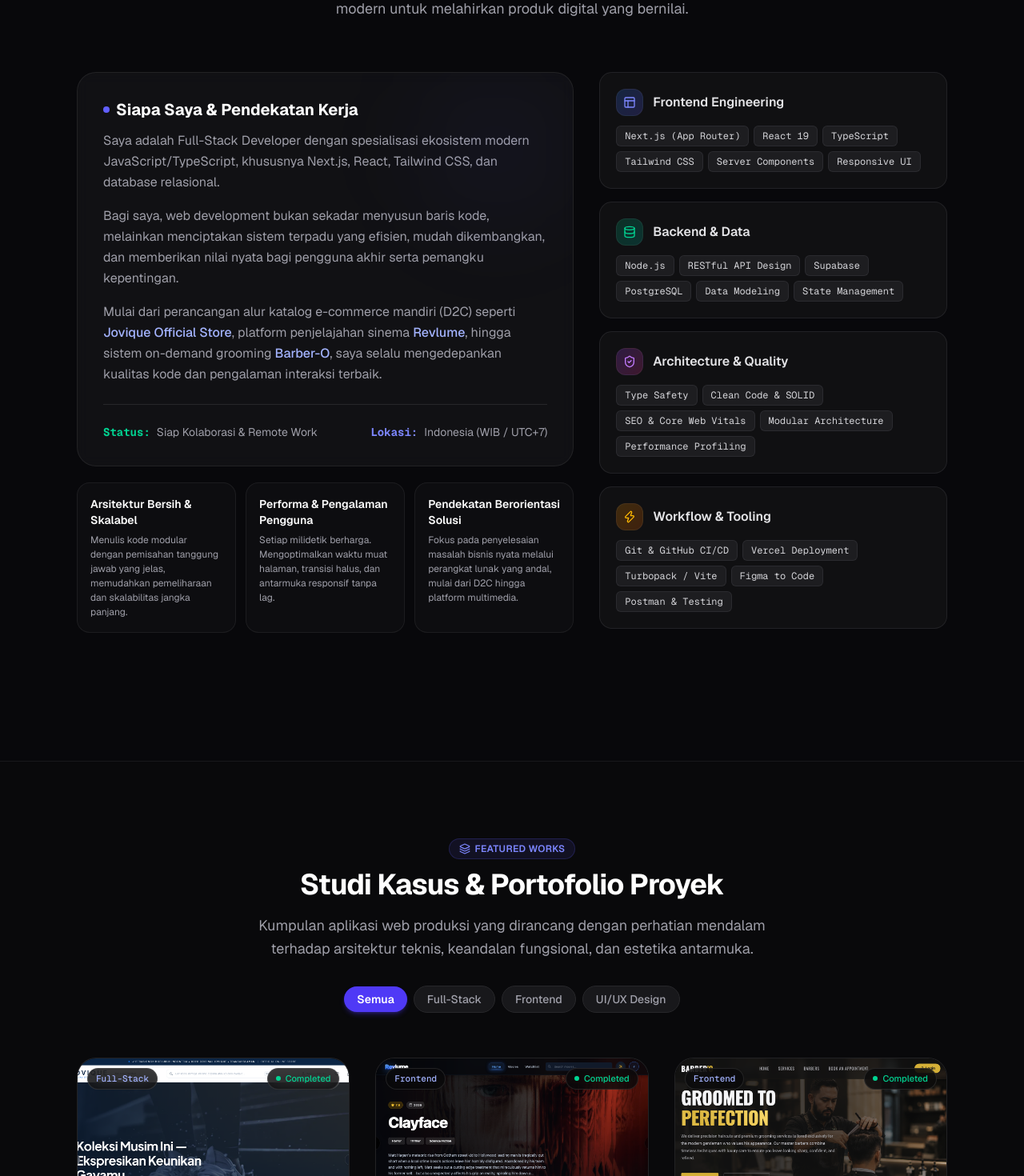
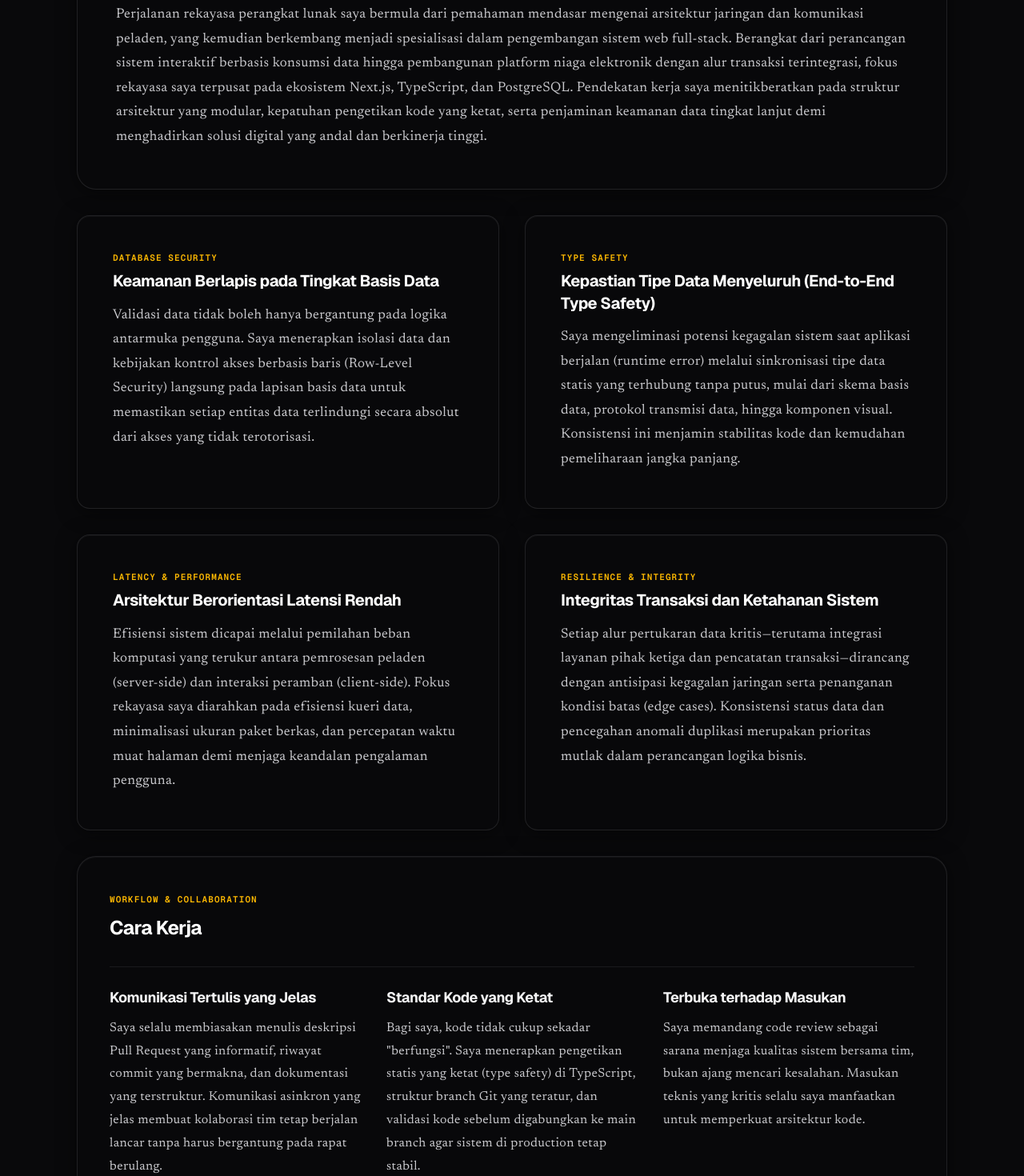
Before and after one commit to Jovan-SW/web_portofolio, a Next.js app: page / in a window 1280 px wide. Shown: the part 960-2430 px from the top of the page at 80% size. Built offline with nearby package versions, Linux system fonts and the light colour scheme; a web font is replaced by a local one.

Commit message:
add information to about section

```diff
--- a/package.json
+++ b/package.json
@@ -9,6 +9,7 @@
     "lint": "eslint"
   },
   "dependencies": {
+    "clsx": "^2.1.1",
     "framer-motion": "^14.7.1",
     "lucide-react": "^1.62.0",
     "next": "16.4.3",
--- a/src/app/globals.css
+++ b/src/app/globals.css
@@ -4,6 +4,7 @@
   --background: #090a0f;
   --foreground: #f4f4f5;
   --font-satoshi: 'Satoshi', system-ui, -apple-system, sans-serif;
+  --font-serif: var(--font-serif), 'Newsreader', 'Lora', 'Charter', 'Source Serif Pro', 'Iowan Old Style', 'Georgia', serif;
 }
 
 @theme inline {
@@ -12,6 +13,12 @@
   --font-sans: var(--font-geist-sans);
   --font-mono: var(--font-geist-mono);
   --font-satoshi: var(--font-satoshi);
+  --font-serif: var(--font-serif);
+}
+
+.font-serif-contemporary {
+  font-family: var(--font-serif), 'Newsreader', 'Lora', 'Charter', 'Georgia', serif;
+  font-optical-sizing: auto;
 }
 
 html {
--- a/src/app/layout.tsx
+++ b/src/app/layout.tsx
@@ -1,5 +1,5 @@
 import type { Metadata } from 'next';
-import { Geist, Geist_Mono } from 'next/font/google';
+import { Geist, Geist_Mono, Newsreader } from 'next/font/google';
 import './globals.css';
 
 const geistSans = Geist({
@@ -10,6 +10,13 @@
 const geistMono = Geist_Mono({
   variable: '--font-geist-mono',
   subsets: ['latin'],
+});
+
+const newsreader = Newsreader({
+  variable: '--font-serif',
+  subsets: ['latin'],
+  style: ['normal', 'italic'],
+  display: 'swap',
 });
 
 export const metadata: Metadata = {
@@ -43,13 +50,17 @@
   return (
     <html
       lang="id"
-      className={`${geistSans.variable} ${geistMono.variable} h-full antialiased dark scroll-smooth`}
+      className={`${geistSans.variable} ${geistMono.variable} ${newsreader.variable} h-full antialiased dark scroll-smooth`}
     >
       <head>
         <link
           rel="stylesheet"
           href="https://api.fontshare.com/v2/css?f[]=satoshi@900,800,700,600,500,400&display=swap"
         />
+        <link
+          rel="stylesheet"
+          href="https://fonts.googleapis.com/css2?family=Newsreader:ital,opsz,wght@0,6..72,400;0,6..72,500;1,6..72,400&display=swap"
+        />
       </head>
       <body className="min-h-full flex flex-col bg-zinc-950 text-zinc-100">{children}</body>
     </html>
--- a/src/components/layout/Footer.tsx
+++ b/src/components/layout/Footer.tsx
@@ -37,11 +37,11 @@
           {/* Quick Links */}
           <div className="flex items-center gap-6 text-xs sm:text-sm font-medium">
             <a
-              href="#hero"
-              onClick={(e) => handleNavClick(e, '#hero')}
+              href="#home"
+              onClick={(e) => handleNavClick(e, '#home')}
               className="hover:text-white transition-colors"
             >
-              Hero
+              Home
             </a>
             <a
               href="#about"
--- a/src/components/sections/AboutSection.tsx
+++ b/src/components/sections/AboutSection.tsx
@@ -1,147 +1,114 @@
 'use client';
 
-import { Code2, Database, Layout, ShieldCheck, Zap, Laptop, Award, ArrowUpRight } from 'lucide-react';
-
-const SKILL_CATEGORIES = [
-  {
-    title: 'Frontend Engineering',
-    icon: Layout,
-    color: 'from-blue-500/20 to-indigo-500/20 text-indigo-400',
-    skills: ['Next.js (App Router)', 'React 19', 'TypeScript', 'Tailwind CSS', 'Server Components', 'Responsive UI'],
-  },
-  {
-    title: 'Backend & Data',
-    icon: Database,
-    color: 'from-emerald-500/20 to-teal-500/20 text-emerald-400',
-    skills: ['Node.js', 'RESTful API Design', 'Supabase', 'PostgreSQL', 'Data Modeling', 'State Management'],
-  },
-  {
-    title: 'Architecture & Quality',
-    icon: ShieldCheck,
-    color: 'from-purple-500/20 to-pink-500/20 text-purple-400',
-    skills: ['Type Safety', 'Clean Code & SOLID', 'SEO & Core Web Vitals', 'Modular Architecture', 'Performance Profiling'],
-  },
-  {
-    title: 'Workflow & Tooling',
-    icon: Zap,
-    color: 'from-amber-500/20 to-orange-500/20 text-amber-400',
-    skills: ['Git & GitHub CI/CD', 'Vercel Deployment', 'Turbopack / Vite', 'Figma to Code', 'Postman & Testing'],
-  },
-];
-
-const PRINCIPLES = [
-  {
-    title: 'Arsitektur Bersih & Skalabel',
-    desc: 'Menulis kode modular dengan pemisahan tanggung jawab yang jelas, memudahkan pemeliharaan dan skalabilitas jangka panjang.',
-  },
-  {
-    title: 'Performa & Pengalaman Pengguna',
-    desc: 'Setiap milidetik berharga. Mengoptimalkan waktu muat halaman, transisi halus, dan antarmuka responsif tanpa lag.',
-  },
-  {
-    title: 'Pendekatan Berorientasi Solusi',
-    desc: 'Fokus pada penyelesaian masalah bisnis nyata melalui perangkat lunak yang andal, mulai dari D2C hingga platform multimedia.',
-  },
-];
+import { BentoCard } from '@/components/ui/bento';
 
 export default function AboutSection() {
   return (
     <section
       id="about"
       aria-label="About Section"
-      className="py-24 relative border-t border-zinc-900 bg-zinc-950/40"
+      className="py-20 sm:py-28 relative border-t border-zinc-900 bg-zinc-950 overflow-hidden"
     >
+      {/* Subtle ambient lighting */}
+      <div className="absolute inset-0 pointer-events-none -z-10 overflow-hidden">
+        <div className="absolute top-1/4 -left-40 w-[500px] h-[500px] bg-gradient-to-br from-amber-600/5 via-yellow-600/3 to-transparent rounded-full blur-[140px]" />
+        <div className="absolute bottom-1/4 -right-40 w-[500px] h-[500px] bg-gradient-to-tl from-zinc-800/10 via-zinc-900/5 to-transparent rounded-full blur-[140px]" />
+      </div>
+
       <div className="max-w-6xl mx-auto px-4 sm:px-6 lg:px-8">
-        {/* Section Header */}
-        <div className="flex flex-col items-center text-center mb-16">
-          <div className="inline-flex items-center gap-1.5 px-3 py-1 rounded-full bg-indigo-500/10 border border-indigo-500/20 text-indigo-400 text-xs font-semibold tracking-wide uppercase mb-3">
-            <Laptop className="w-3.5 h-3.5" />
-            <span>About Me</span>
+        {/* Layout Bento: Jarak Lega & Bernapas, Mudah Dibaca (1 -> 2x2 -> 1) */}
+        <div className="flex flex-col gap-6 sm:gap-8">
+          {/* =========================================================================
+              BAGIAN 1: Technical Journey (1 Kotak Penuh di Tengah)
+              ========================================================================= */}
+          <BentoCard
+            eyebrow="Evolution & Journey"
+            title="Technical Journey"
+            description="Perjalanan rekayasa perangkat lunak saya bermula dari pemahaman mendasar mengenai arsitektur jaringan dan komunikasi peladen, yang kemudian berkembang menjadi spesialisasi dalam pengembangan sistem web full-stack. Berangkat dari perancangan sistem interaktif berbasis konsumsi data hingga pembangunan platform niaga elektronik dengan alur transaksi terintegrasi, fokus rekayasa saya terpusat pada ekosistem Next.js, TypeScript, dan PostgreSQL. Pendekatan kerja saya menitikberatkan pada struktur arsitektur yang modular, kepatuhan pengetikan kode yang ketat, serta penjaminan keamanan data tingkat lanjut demi menghadirkan solusi digital yang andal dan berkinerja tinggi."
+            className="w-full rounded-2xl sm:rounded-3xl p-2 sm:p-4"
+          />
+
+          {/* =========================================================================
+              BAGIAN 2: Pilar Rekayasa (Format 2x2: 2 Kotak Atas & 2 Kotak Bawah)
+              ========================================================================= */}
+          <div className="grid grid-cols-1 md:grid-cols-2 gap-6 sm:gap-8">
+            {/* Kotak 2: Keamanan Berlapis pada Tingkat Basis Data */}
+            <BentoCard
+              eyebrow="Database Security"
+              title="Keamanan Berlapis pada Tingkat Basis Data"
+              description="Validasi data tidak boleh hanya bergantung pada logika antarmuka pengguna. Saya menerapkan isolasi data dan kebijakan kontrol akses berbasis baris (Row-Level Security) langsung pada lapisan basis data untuk memastikan setiap entitas data terlindungi secara absolut dari akses yang tidak terotorisasi."
+              className="rounded-2xl p-2 sm:p-3"
+            />
+
+            {/* Kotak 3: Kepastian Tipe Data Menyeluruh */}
+            <BentoCard
+              eyebrow="Type Safety"
+              title="Kepastian Tipe Data Menyeluruh (End-to-End Type Safety)"
+              description="Saya mengeliminasi potensi kegagalan sistem saat aplikasi berjalan (runtime error) melalui sinkronisasi tipe data statis yang terhubung tanpa putus, mulai dari skema basis data, protokol transmisi data, hingga komponen visual. Konsistensi ini menjamin stabilitas kode dan kemudahan pemeliharaan jangka panjang."
+              className="rounded-2xl p-2 sm:p-3"
+            />
+
+            {/* Kotak 4: Arsitektur Berorientasi Latensi Rendah */}
+            <BentoCard
+              eyebrow="Latency & Performance"
+              title="Arsitektur Berorientasi Latensi Rendah"
+              description="Efisiensi sistem dicapai melalui pemilahan beban komputasi yang terukur antara pemrosesan peladen (server-side) dan interaksi peramban (client-side). Fokus rekayasa saya diarahkan pada efisiensi kueri data, minimalisasi ukuran paket berkas, dan percepatan waktu muat halaman demi menjaga keandalan pengalaman pengguna."
+              className="rounded-2xl p-2 sm:p-3"
+            />
+
+            {/* Kotak 5: Integritas Transaksi dan Ketahanan Sistem */}
+            <BentoCard
+              eyebrow="Resilience & Integrity"
+              title="Integritas Transaksi dan Ketahanan Sistem"
+              description="Setiap alur pertukaran data kritis—terutama integrasi layanan pihak ketiga dan pencatatan transaksi—dirancang dengan antisipasi kegagalan jaringan serta penanganan kondisi batas (edge cases). Konsistensi status data dan pencegahan anomali duplikasi merupakan prioritas mutlak dalam perancangan logika bisnis."
+              className="rounded-2xl p-2 sm:p-3"
+            />
           </div>
-          <h2 className="text-3xl sm:text-4xl font-bold text-white tracking-tight mb-4">
-            Dedikasi Rekayasa Web & Detail Antarmuka
-          </h2>
-          <p className="max-w-2xl text-zinc-400 text-base sm:text-lg leading-relaxed">
-            Menjembatani logika sistem komputasi yang kokoh dengan estetika visual modern untuk melahirkan produk digital yang bernilai.
-          </p>
-        </div>
 
-        {/* Story & Philosophy Grid */}
-        <div className="grid grid-cols-1 lg:grid-cols-12 gap-8 items-start mb-16">
-          {/* Left: Bio narrative */}
-          <div className="lg:col-span-7 space-y-5 text-zinc-300 leading-relaxed text-base">
-            <div className="p-6 sm:p-8 rounded-3xl bg-zinc-900/60 border border-zinc-800/80 backdrop-blur-sm relative overflow-hidden">
-              <div className="absolute top-0 right-0 w-48 h-48 bg-indigo-500/5 rounded-full blur-3xl pointer-events-none" />
-              <h3 className="text-xl font-bold text-white mb-3 flex items-center gap-2">
-                <span className="w-2 h-2 rounded-full bg-indigo-500" />
-                Siapa Saya & Pendekatan Kerja
+          {/* =========================================================================
+              BAGIAN 3: Cara Kerja (1 Kotak Utuh Agak Besar di Bawah)
+              ========================================================================= */}
+          <div className="w-full rounded-2xl sm:rounded-3xl bg-zinc-950/80 border border-zinc-800/80 hover:border-amber-400/50 p-7 sm:p-10 shadow-[0_4px_24px_rgba(0,0,0,0.5),inset_0_1px_1px_rgba(255,255,255,0.06)] transition-all duration-300">
+            <div className="mb-6 sm:mb-8">
+              <span className="text-[11px] font-mono tracking-widest text-amber-400 font-semibold uppercase">
+                Workflow &amp; Collaboration
+              </span>
+              <h3 className="mt-2 text-xl sm:text-2xl font-bold tracking-tight text-white leading-snug">
+                Cara Kerja
               </h3>
-              <p className="text-zinc-400 mb-4">
-                Saya adalah Full-Stack Developer dengan spesialisasi ekosistem modern JavaScript/TypeScript, khususnya Next.js, React, Tailwind CSS, dan database relasional.
-              </p>
-              <p className="text-zinc-400 mb-4">
-                Bagi saya, web development bukan sekadar menyusun baris kode, melainkan menciptakan sistem terpadu yang efisien, mudah dikembangkan, dan memberikan nilai nyata bagi pengguna akhir serta pemangku kepentingan.
-              </p>
-              <p className="text-zinc-400">
-                Mulai dari perancangan alur katalog e-commerce mandiri (D2C) seperti <span className="text-indigo-300 font-medium">Jovique Official Store</span>, platform penjelajahan sinema <span className="text-indigo-300 font-medium">Revlume</span>, hingga sistem on-demand grooming <span className="text-indigo-300 font-medium">Barber-O</span>, saya selalu mengedepankan kualitas kode dan pengalaman interaksi terbaik.
-              </p>
+            </div>
 
-              <div className="mt-6 pt-6 border-t border-zinc-800 flex flex-wrap gap-4 items-center justify-between text-xs sm:text-sm text-zinc-400">
-                <div className="flex items-center gap-2">
-                  <span className="text-emerald-400 font-mono font-bold">Status:</span>
-                  <span>Siap Kolaborasi & Remote Work</span>
-                </div>
-                <div className="flex items-center gap-2">
-                  <span className="text-indigo-400 font-mono font-bold">Lokasi:</span>
-                  <span>Indonesia (WIB / UTC+7)</span>
-                </div>
+            <div className="grid grid-cols-1 md:grid-cols-3 gap-6 sm:gap-8 pt-6 border-t border-zinc-800/60">
+              {/* Point 1: Komunikasi Tertulis yang Jelas */}
+              <div className="space-y-2.5">
+                <h4 className="text-base sm:text-lg font-bold text-zinc-100 tracking-tight">
+                  Komunikasi Tertulis yang Jelas
+                </h4>
+                <p className="font-serif-contemporary text-[15px] sm:text-[16px] leading-[1.8] text-zinc-300/95 font-normal tracking-wide">
+                  Saya selalu membiasakan menulis deskripsi Pull Request yang informatif, riwayat commit yang bermakna, dan dokumentasi yang terstruktur. Komunikasi asinkron yang jelas membuat kolaborasi tim tetap berjalan lancar tanpa harus bergantung pada rapat berulang.
+                </p>
+              </div>
+
+              {/* Point 2: Standar Kode yang Ketat */}
+              <div className="space-y-2.5">
+                <h4 className="text-base sm:text-lg font-bold text-zinc-100 tracking-tight">
+                  Standar Kode yang Ketat
+                </h4>
+                <p className="font-serif-contemporary text-[15px] sm:text-[16px] leading-[1.8] text-zinc-300/95 font-normal tracking-wide">
+                  Bagi saya, kode tidak cukup sekadar &quot;berfungsi&quot;. Saya menerapkan pengetikan statis yang ketat (type safety) di TypeScript, struktur branch Git yang teratur, dan validasi kode sebelum digabungkan ke main branch agar sistem di production tetap stabil.
+                </p>
+              </div>
+
+              {/* Point 3: Terbuka terhadap Masukan */}
+              <div className="space-y-2.5">
+                <h4 className="text-base sm:text-lg font-bold text-zinc-100 tracking-tight">
+                  Terbuka terhadap Masukan
+                </h4>
+                <p className="font-serif-contemporary text-[15px] sm:text-[16px] leading-[1.8] text-zinc-300/95 font-normal tracking-wide">
+                  Saya memandang code review sebagai sarana menjaga kualitas sistem bersama tim, bukan ajang mencari kesalahan. Masukan teknis yang kritis selalu saya manfaatkan untuk memperkuat arsitektur kode.
+                </p>
               </div>
             </div>
-
-            {/* Principles cards */}
-            <div className="grid grid-cols-1 sm:grid-cols-3 gap-3">
-              {PRINCIPLES.map((principle, index) => (
-                <div
-                  key={index}
-                  className="p-4 rounded-2xl bg-zinc-900/40 border border-zinc-800/60 hover:border-zinc-700 transition-colors"
-                >
-                  <h4 className="text-sm font-semibold text-white mb-1.5">{principle.title}</h4>
-                  <p className="text-xs text-zinc-400 leading-normal">{principle.desc}</p>
-                </div>
-              ))}
-            </div>
-          </div>
-
-          {/* Right: Skill Matrix Cards */}
-          <div className="lg:col-span-5 grid grid-cols-1 sm:grid-cols-2 lg:grid-cols-1 gap-4">
-            {SKILL_CATEGORIES.map((cat, idx) => {
-              const Icon = cat.icon;
-              return (
-                <div
-                  key={idx}
-                  className="p-5 rounded-2xl bg-zinc-900/50 border border-zinc-800/80 hover:border-zinc-700/80 transition-all group"
-                >
-                  <div className="flex items-center gap-3 mb-3">
-                    <div className={`p-2 rounded-xl bg-gradient-to-br ${cat.color} border border-white/5`}>
-                      <Icon className="w-4 h-4" />
-                    </div>
-                    <h4 className="text-base font-semibold text-zinc-200 group-hover:text-white transition-colors">
-                      {cat.title}
-                    </h4>
-                  </div>
-                  <div className="flex flex-wrap gap-1.5">
-                    {cat.skills.map((skill, sIdx) => (
-                      <span
-                        key={sIdx}
-                        className="px-2.5 py-1 rounded-md bg-zinc-800/60 text-zinc-300 text-xs font-mono border border-zinc-700/40"
-                      >
-                        {skill}
-                      </span>
-                    ))}
-                  </div>
-                </div>
-              );
-            })}
           </div>
         </div>
       </div>
--- a/src/components/sections/HeroSection.tsx
+++ b/src/components/sections/HeroSection.tsx
@@ -41,7 +41,7 @@
 
   return (
     <section
-      id="hero"
+      id="home"
       aria-label="Hero Section"
       onMouseMove={handleMouseMove}
       onMouseLeave={handleMouseLeave}
--- /dev/null
+++ b/src/components/ui/bento.tsx
@@ -0,0 +1,76 @@
+'use client';
+
+import { clsx } from 'clsx';
+import { motion } from 'framer-motion';
+import React from 'react';
+
+export interface BentoCardProps {
+  dark?: boolean;
+  className?: string;
+  eyebrow?: React.ReactNode;
+  title: React.ReactNode;
+  description: React.ReactNode;
+  graphic?: React.ReactNode;
+  fade?: ('top' | 'bottom')[];
+}
+
+export function BentoCard({
+  dark = false,
+  className = '',
+  eyebrow,
+  title,
+  description,
+  graphic,
+  fade = ['bottom'],
+}: BentoCardProps) {
+  return (
+    <motion.div
+      initial="idle"
+      whileHover="active"
+      variants={{ idle: {}, active: {} }}
+      data-dark={dark ? 'true' : undefined}
+      className={clsx(
+        className,
+        'group relative flex flex-col justify-between overflow-hidden',
+        'bg-zinc-950/80 border border-zinc-800/80 hover:border-amber-400/50',
+        'shadow-[0_4px_24px_rgba(0,0,0,0.5),inset_0_1px_1px_rgba(255,255,255,0.06)]',
+        'transition-all duration-300'
+      )}
+    >
+      {/* Top Graphic Area (Only when graphic is provided) */}
+      {graphic && (
+        <div className="relative h-44 sm:h-48 w-full overflow-hidden shrink-0 bg-zinc-900/40">
+          {graphic}
+          {fade.includes('top') && (
+            <div className="absolute inset-0 bg-gradient-to-b from-zinc-950 via-zinc-950/60 to-transparent opacity-80 pointer-events-none" />
+          )}
+          {fade.includes('bottom') && (
+            <div className="absolute inset-0 bg-gradient-to-t from-zinc-950 via-zinc-950/70 to-transparent opacity-95 pointer-events-none" />
+          )}
+        </div>
+      )}
+
+      {/* Content Area */}
+      <div
+        className={clsx(
+          'relative p-6 sm:p-8 z-20 flex-1 flex flex-col',
+          graphic ? 'justify-end' : 'justify-start'
+        )}
+      >
+        {eyebrow && (
+          <span className="text-[11px] font-mono tracking-widest text-amber-400 font-semibold uppercase">
+            {eyebrow}
+          </span>
+        )}
+        <h3 className="mt-2 text-lg sm:text-xl font-bold tracking-tight text-white leading-snug">
+          {title}
+        </h3>
+        <p className="mt-3.5 font-serif-contemporary text-[15px] sm:text-[17px] leading-[1.8] text-zinc-300/95 font-normal tracking-wide">
+          {description}
+        </p>
+      </div>
+    </motion.div>
+  );
+}
+
+export default BentoCard;
```
Also changed, not shown: src/components/layout/Navbar.tsx (+14 -6 lines), 1 other file (tests, documents, lock files or other folders).
